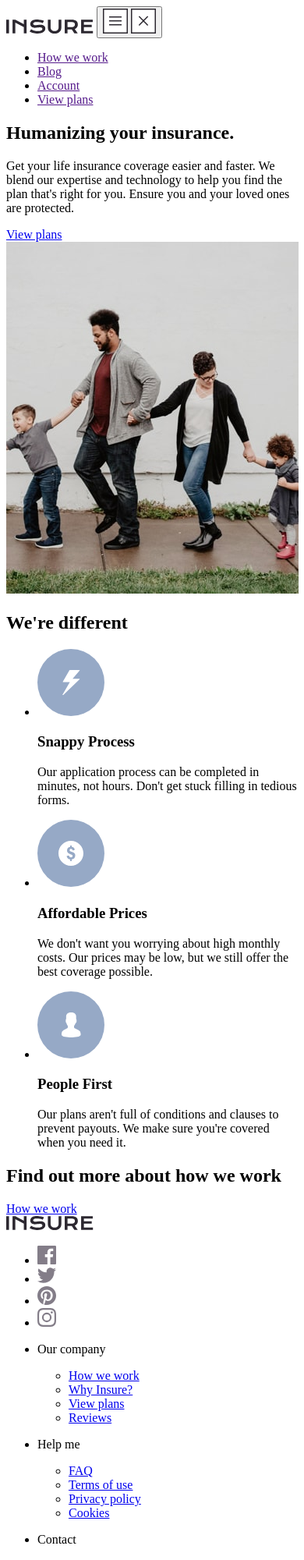
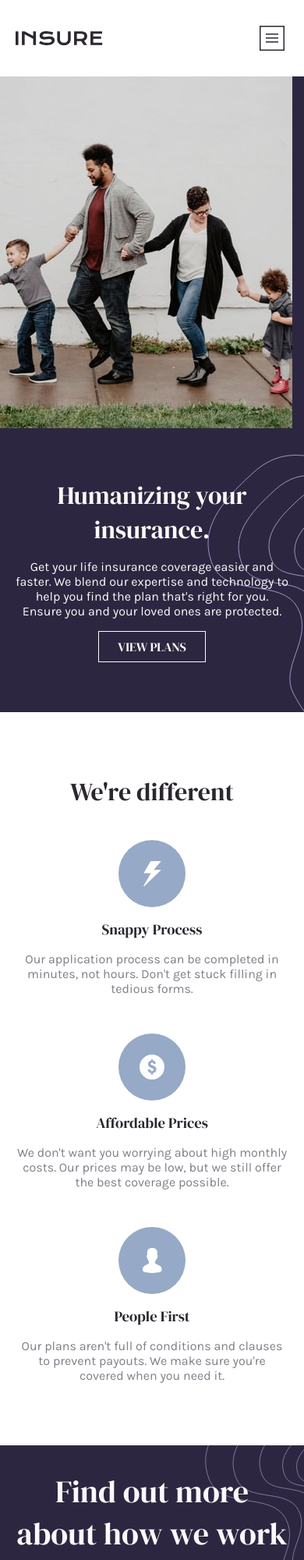
Before and after one commit to to-my-learning-path/insure-landing-page, a plain HTML site: page index.html in a window 390 px wide. Shown: the top 2000 px of the page at 78% size. Drawn offline with Linux system fonts and the light colour scheme.

Commit message:
Added Mobile-View css

```diff
--- a/index.html
+++ b/index.html
@@ -41,7 +41,7 @@
               alt=""
             />
           </button>
-          <nav class="main-nav" id="main-nav">
+          <nav class="main-nav" id="main-nav" data-visible="false">
             <ul>
               <li><a href="">How we work</a></li>
               <li><a href="">Blog</a></li>
@@ -53,17 +53,7 @@
       </div>
     </header>
     <main>
-      <div class="container">
       <section class="hero">
-          <div class="hero__content">
-            <h1>Humanizing your insurance.</h1>
-            <p>
-              Get your life insurance coverage easier and faster. We blend our
-              expertise and technology to help you find the plan that's right
-              for you. Ensure you and your loved ones are protected.
-            </p>
-            <a class="cta-button" href="#">View plans</a>
-          </div>
         <picture>
           <source
             srcset="./images/image-intro-desktop.jpg"
@@ -75,12 +65,26 @@
             alt=""
           />
         </picture>
+        <div class="hero__body">
+          <div class="container">
+            <div class="hero__content">
+              <h1>Humanizing your insurance.</h1>
+              <p>
+                Get your life insurance coverage easier and faster. We blend our
+                expertise and technology to help you find the plan that's right
+                for you. Ensure you and your loved ones are protected.
+              </p>
+              <a class="cta-button" href="#">View plans</a>
+            </div>
+          </div>
+        </div>
       </section>
-        <section>
+      <section class="features">
+        <div class="container">
           <h2>We're different</h2>
-          <div>
-            <ul>
-              <li>
+          <div class="features__body">
+            <ul class="features__list">
+              <li class="features__list-item">
                 <img
                   src="./images/icon-snappy-process.svg"
                   aria-hidden="true"
@@ -92,7 +96,7 @@
                   hours. Don't get stuck filling in tedious forms.
                 </p>
               </li>
-              <li>
+              <li class="features__list-item">
                 <img
                   src="./images/icon-affordable-prices.svg"
                   aria-hidden="true"
@@ -105,7 +109,7 @@
                   possible.
                 </p>
               </li>
-              <li>
+              <li class="features__list-item">
                 <img
                   src="./images/icon-people-first.svg"
                   aria-hidden="true"
@@ -119,18 +123,20 @@
               </li>
             </ul>
           </div>
+        </div>
       </section>
-        <section>
+      <section class="how-we-work">
+        <div class="container">
           <h2>Find out more about how we work</h2>
           <a class="cta-button" href="#">How we work</a>
+        </div>
       </section>
-      </div>
     </main>
     <footer>
       <div class="container">
         <div class="footer__header">
           <img src="./images/logo.svg" alt="Insure Logo" />
-          <ul>
+          <ul class="social-media__list">
             <li>
               <a href="#"
                 ><img src="./images/icon-facebook.svg" alt="Facebook Page"
@@ -154,9 +160,8 @@
           </ul>
         </div>
         <div class="footer__body">
-          <ul>
-            <li>
-              <div class="footer__list-item">
+          <ul class="footer__list">
+            <li class="footer__list-item">
               <p>Our company</p>
               <ul>
                 <li><a href="#">How we work</a></li>
@@ -164,10 +169,8 @@
                 <li><a href="#">View plans</a></li>
                 <li><a href="#">Reviews</a></li>
               </ul>
-              </div>
             </li>
-            <li>
-              <div class="footer__list-item">
+            <li class="footer__list-item">
               <p>Help me</p>
               <ul>
                 <li><a href="#">FAQ</a></li>
@@ -175,27 +178,22 @@
                 <li><a href="#">Privacy policy</a></li>
                 <li><a href="#">Cookies</a></li>
               </ul>
-              </div>
             </li>
-            <li>
-              <div class="footer__list-item">
+            <li class="footer__list-item">
               <p>Contact</p>
               <ul>
                 <li><a href="#">Sales</a></li>
                 <li><a href="#">Support</a></li>
                 <li><a href="#">Live chat</a></li>
               </ul>
-              </div>
             </li>
-            <li>
-              <div class="footer__list-item">
+            <li class="footer__list-item">
               <p>Others</p>
               <ul>
                 <li><a href="#">Careers</a></li>
                 <li><a href="#">Press</a></li>
                 <li><a href="#">Licenses</a></li>
               </ul>
-              </div>
             </li>
           </ul>
         </div>
--- a/index.js
+++ b/index.js
@@ -0,0 +1,11 @@
+var toggleButton = document.querySelector(".toggle-button");
+var mainNav = document.querySelector(".main-nav");
+
+toggleButton.addEventListener("click", () => {
+  var toggleButtonIsOpen =
+    toggleButton.getAttribute("aria-expanded") === "true";
+  var mainNavIsOpen = mainNav.getAttribute("data-visible") === "true";
+
+  toggleButton.setAttribute("aria-expanded", !toggleButtonIsOpen);
+  mainNav.setAttribute("data-visible", !mainNavIsOpen);
+});
--- a/style.css
+++ b/style.css
@@ -21,3 +21,326 @@
   --fw-400: 400;
   --fw-700: 700;
 }
+
+/* CSS Reset */
+/*
+  1. Use a more-intuitive box-sizing model.
+*/
+*,
+*::before,
+*::after {
+  box-sizing: border-box;
+}
+/*
+  2. Remove default margin
+*/
+* {
+  margin: 0;
+}
+/*
+  3. Allow percentage-based heights in the application
+*/
+html,
+body {
+  height: 100%;
+}
+/*
+  Typographic tweaks!
+  4. Add accessible line-height
+  5. Improve text rendering
+*/
+body {
+  -webkit-font-smoothing: antialiased;
+}
+/*
+  6. Improve media defaults
+*/
+img,
+picture,
+video,
+canvas,
+svg {
+  display: block;
+  max-width: 100%;
+}
+/*
+  7. Remove built-in form typography styles
+*/
+input,
+button,
+textarea,
+select {
+  font: inherit;
+}
+/*
+  8. Avoid text overflows
+*/
+p,
+h1,
+h2,
+h3,
+h4,
+h5,
+h6 {
+  overflow-wrap: break-word;
+}
+/*
+  9. Create a root stacking context
+*/
+#root,
+#__next {
+  isolation: isolate;
+}
+
+/* General Styling */
+a {
+  text-decoration: none;
+  color: inherit;
+  cursor: pointer;
+}
+
+ul {
+  list-style: none;
+  padding: 0;
+}
+body {
+  font-size: var(--fs);
+  font-weight: var(--fw-400);
+  font-family: var(--ff-primary);
+  color: var(--very-dark-violet);
+  background-color: white;
+}
+
+h1,
+h2,
+h3 {
+  font-weight: var(--fw-400);
+}
+
+.container {
+  width: 90%;
+  margin-inline: auto;
+}
+
+/* Header */
+.header {
+  display: flex;
+  justify-content: space-between;
+  align-items: center;
+  padding-block: 2rem;
+  position: relative;
+}
+
+.toggle-button {
+  background-color: transparent;
+  border: 0;
+}
+
+.toggle-button[aria-expanded="true"] .hamburger-button {
+  display: none;
+}
+
+.toggle-button[aria-expanded="false"] .close-button {
+  display: none;
+}
+
+.main-nav[data-visible="false"] {
+  display: none;
+}
+
+.main-nav[data-visible="true"] {
+  background-color: var(--very-dark-violet);
+  color: var(--very-light-gray);
+  position: fixed;
+  top: calc(100vh - 85%);
+  left: 0;
+  right: 0;
+  bottom: 0;
+
+  text-transform: uppercase;
+  font-family: var(--fw-secondary);
+  font-weight: var(--fw-700);
+  text-align: center;
+}
+
+.main-nav[data-visible="true"]::after {
+  content: "";
+  position: absolute;
+  top: 0;
+  bottom: 0;
+  left: 0;
+  right: 0;
+  color: var(--very-light-gray);
+  background-image: url(./images/bg-pattern-mobile-nav.svg);
+  background-size: contain;
+  background-position: bottom;
+  background-repeat: no-repeat;
+}
+
+.main-nav[data-visible="true"] li {
+  margin-top: 2rem;
+}
+
+.cta-button {
+  padding: 1rem 2rem;
+  border: 1px solid var(--very-light-gray);
+  display: inline-block;
+  text-transform: uppercase;
+}
+
+.main-nav[data-visible="true"] ul .cta-button {
+  padding-inline: 30vw;
+}
+
+/* Hero */
+.hero {
+  color: var(--very-light-gray);
+  text-align: center;
+  background: url(./images/bg-pattern-intro-left-mobile.svg) top left no-repeat,
+    url(./images/bg-pattern-intro-right-mobile.svg) bottom right no-repeat,
+    var(--dark-violet);
+}
+
+.hero__body {
+  display: grid;
+  grid-template-columns: 1fr;
+}
+
+.hero__content {
+  order: 1;
+  padding-block: 4rem;
+  position: relative;
+}
+
+.hero__content h1 {
+  font-size: 2rem;
+}
+
+.hero__content p {
+  font-family: var(--fw-secondary);
+  margin-block: 1rem;
+}
+
+.hero__content .cta-button {
+  padding: 0.5rem 1.5rem;
+}
+
+.hero__content .cta-button:hover {
+  color: var(--very-dark-violet);
+  background-color: var(--very-light-gray);
+}
+
+/* Features */
+
+.features {
+  text-align: center;
+  margin-block: 5rem;
+}
+
+.features__list {
+  display: grid;
+  grid-template-columns: 1fr;
+  align-items: center;
+  justify-content: center;
+  text-align: center;
+  gap: 3rem;
+}
+
+.features__list-item {
+  display: flex;
+  flex-direction: column;
+  justify-content: center;
+  align-items: center;
+  gap: 1rem;
+}
+
+.features h2 {
+  margin-block: 2.5rem;
+  font-size: 2rem;
+}
+
+.features__list-item p {
+  color: var(--dark-grayish-violet);
+  font-family: var(--fw-secondary);
+}
+
+/* Our Work */
+.how-we-work {
+  margin-block: 5rem;
+  background-color: var(--dark-violet);
+  color: var(--very-light-gray);
+  text-align: center;
+  padding-block: 2rem;
+  position: relative;
+  background-image: url(./images/bg-pattern-how-we-work-mobile.svg);
+  background-size: contain;
+  background-position: right;
+  background-repeat: no-repeat;
+}
+
+.how-we-work h2 {
+  font-size: 2.5rem;
+}
+.how-we-work .cta-button {
+  padding: 0.5rem 1.5rem;
+  margin-top: 1rem;
+}
+
+.how-we-work .cta-button:hover {
+  color: var(--very-dark-violet);
+  background-color: var(--very-light-gray);
+}
+
+/* Footer */
+footer {
+  text-align: center;
+  padding-block: 5rem;
+  position: relative;
+  background: url(./images/bg-pattern-footer-mobile.svg) top no-repeat,
+    var(--very-light-gray);
+}
+
+.footer__header {
+  display: flex;
+  flex-direction: column;
+  justify-content: center;
+  align-items: center;
+  gap: 2rem;
+  margin-bottom: 5rem;
+}
+
+.social-media__list {
+  display: flex;
+  justify-content: space-between;
+  gap: 1rem;
+}
+
+.social-media__list li a:hover {
+  filter: brightness(0) invert(0);
+}
+
+.footer__body {
+  text-transform: uppercase;
+  font-family: var(--fw-secondary);
+  color: var(--very-dark-violet);
+  font-weight: var(--fw-700);
+}
+
+.footer__list {
+  display: grid;
+  grid-template-columns: 1fr;
+  gap: 2rem;
+}
+
+.footer__list-item p {
+  color: var(--dark-grayish-violet);
+  margin-bottom: 2rem;
+}
+
+.footer__list-item ul li {
+  margin-bottom: 1rem;
+}
+
+.footer__list-item ul li a:hover {
+  text-decoration: underline;
+}
```
Lines whose indentation alone changed are shown as unchanged.
